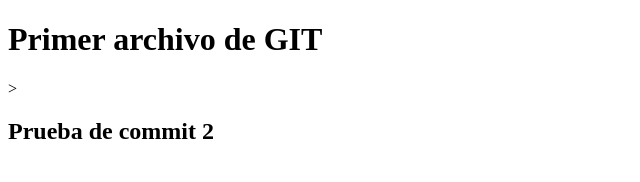
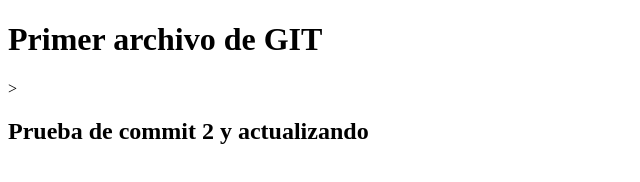
Before and after one commit to degualteros/repo, a plain HTML site: page index.html in a window 1280 px wide. Shown: the whole page, without its empty margins (0-640 px from the left). Drawn offline with Linux system fonts and the light colour scheme.

Commit message:
Prueba de commit -m

```diff
--- a/index.html
+++ b/index.html
@@ -5,7 +5,7 @@
 </head>
 <body>
 <h1>Primer archivo de GIT</h1>
-><h2>Prueba de commit 2</h2>
+><h2>Prueba de commit 2 y actualizando</h2>
 
 </body>
 </html>
```
